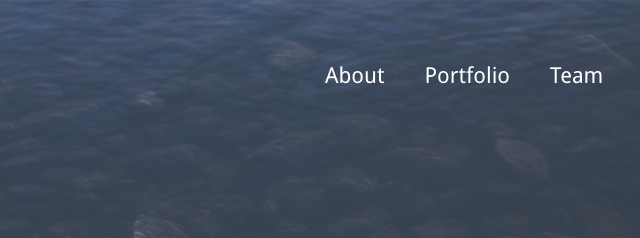
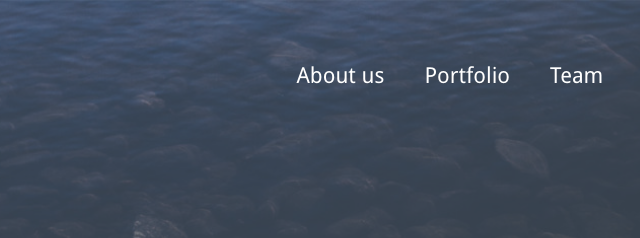
Before and after one commit to Arthur404/Ivaschenko-Arthur, a plain HTML site: page Lesson 6/index.html in a window 1280 px wide. Shown: the top 238 px of the page, 421-1061 px from the left. Drawn offline with Linux system fonts and the light colour scheme.

Commit message:
new commit

```diff
--- a/Lesson 6/index.html
+++ b/Lesson 6/index.html
@@ -17,7 +17,7 @@
 					</h1>
 					<nav class="main-nav">
 						<ul>
-							<li><a href="#link-about">About</a></li>
+							<li><a href="#link-about">About us</a></li>
 							<li><a href="#link-portfolio">Portfolio</a></li>
 							<li><a href="#link-team">Team</a></li>
 							<li><a href="#link-contact">Contact</a></li>
```
